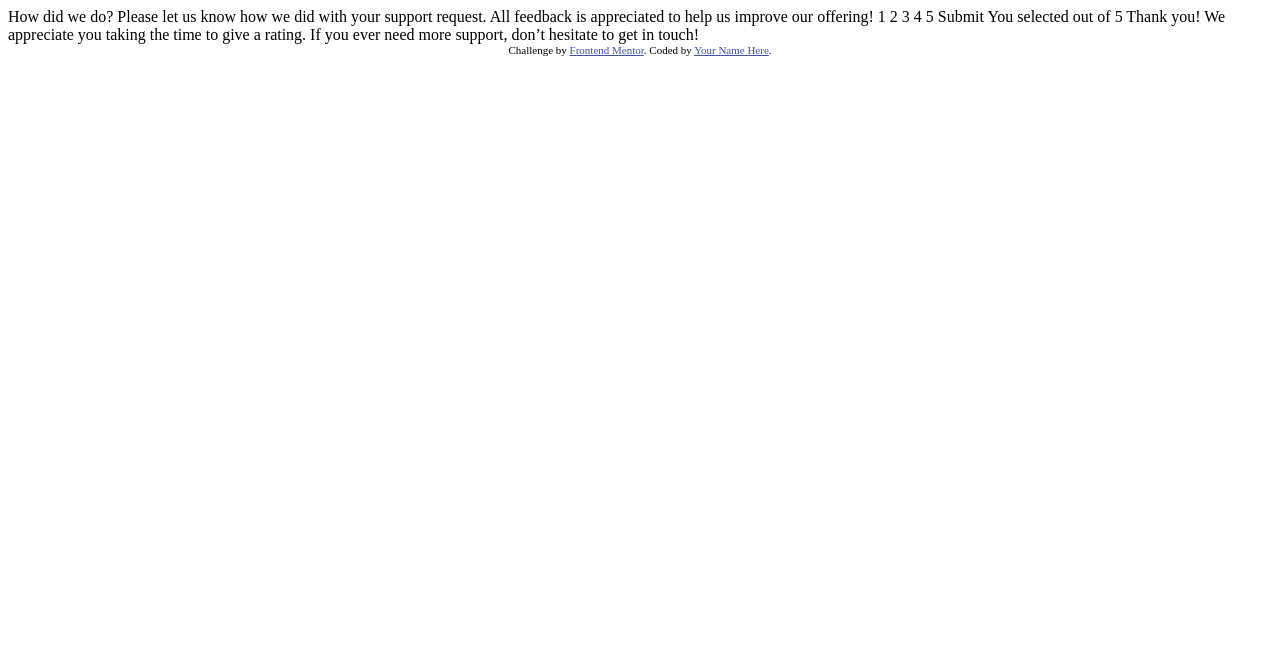
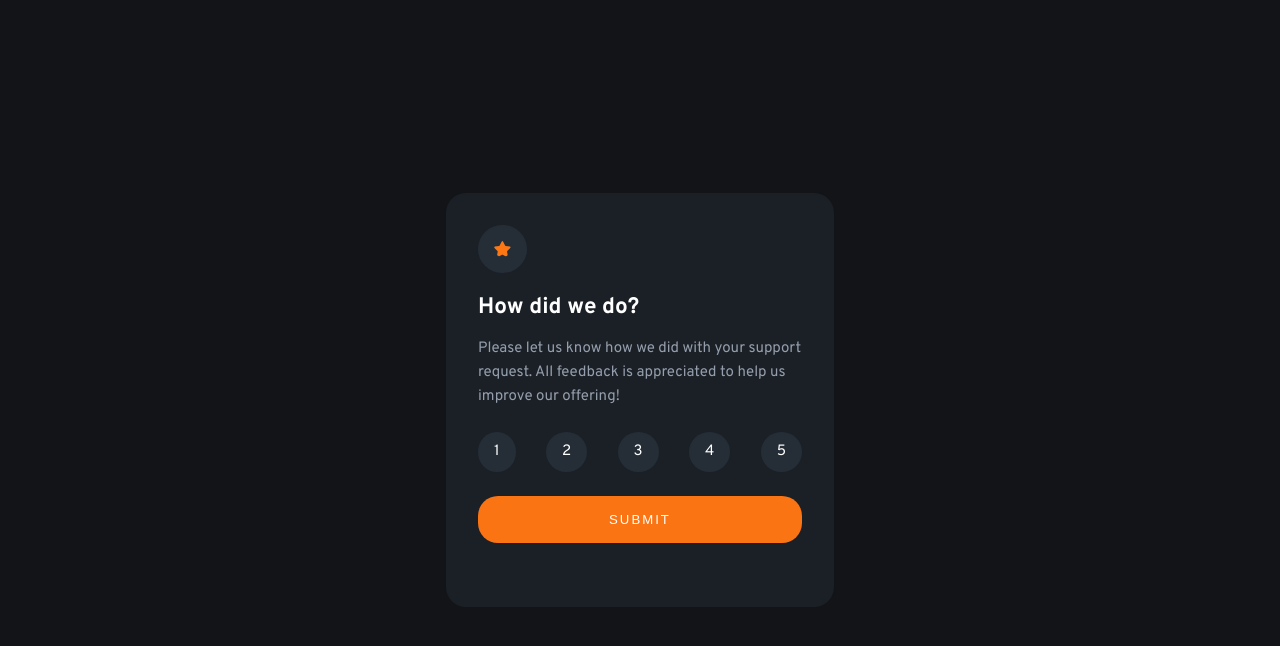
Before and after one commit to takiet60/interactive-rating, a plain HTML site: page index.html in a window 1280 px wide. Drawn offline with Linux system fonts and the light colour scheme.

Commit message:
Complete website development for interactive rating component

```diff
--- a/index.html
+++ b/index.html
@@ -1,49 +1,70 @@
 <!DOCTYPE html>
 <html lang="en">
+
 <head>
   <meta charset="UTF-8">
-  <meta name="viewport" content="width=device-width, initial-scale=1.0"> <!-- displays site properly based on user's device -->
+  <meta name="viewport" content="width=device-width, initial-scale=1.0">
+  <!-- displays site properly based on user's device -->
 
   <link rel="icon" type="image/png" sizes="32x32" href="./images/favicon-32x32.png">
 
   <title>Frontend Mentor | Interactive rating component</title>
+  <link rel="preconnect" href="https://fonts.googleapis.com">
+  <link rel="preconnect" href="https://fonts.gstatic.com" crossorigin>
+  <link href="https://fonts.googleapis.com/css2?family=Overpass:wght@400;700&display=swap" rel="stylesheet">
+  <link rel="stylesheet" href="styles.css">
+</head>
 
-  <!-- Feel free to remove these styles or customise in your own stylesheet 👍 -->
-  <style>
-    .attribution { font-size: 11px; text-align: center; }
-    .attribution a { color: hsl(228, 45%, 44%); }
-  </style>
-</head>
 <body>
+  <main class="wrapper">
 
     <!-- Rating state start -->
-
+    <section class="card card--front" role="card" aria-selected="true">
+      <header class="card__header">
+        <img class="card__icon" src="./images/icon-star.svg" alt="icon star">
+      </header>
+      <h2 class="card__title">
         How did we do?
-
+      </h2>
+      <p class="card__content">
         Please let us know how we did with your support request. All feedback is appreciated
         to help us improve our offering!
-
-  1 2 3 4 5
-
+      </p>
+      <div class="card__options">
+        <span data-value="1" role="option" class="card__option">1</span>
+        <span data-value="2" role="option" class="card__option">2</span>
+        <span data-value="3" role="option" class="card__option">3</span>
+        <span data-value="4" role="option" class="card__option">4</span>
+        <span data-value="5" role="option" class="card__option">5</span>
+      </div>
+      <button type="submit" id="submit" class="btn">
         Submit
+      </button>
+      <span role="error" aria-checked="false" class="card__error">You need to choose one option</span>
+    </section>
 
     <!-- Rating state end -->
 
     <!-- Thank you state start -->
+    <section class="card card--back" role="card" aria-selected="false">
+      <img src="./images/illustration-thank-you.svg" alt="thank you illustration">
+      <p class="card__result">
+        You selected <span id="result">4</span>
+        <!-- Add rating here --> out of 5
 
-  You selected <!-- Add rating here --> out of 5
-
+      </p>
+      <h2 class="card__title">
         Thank you!
-
+      </h2>
+      <p class="card__content">
         We appreciate you taking the time to give a rating. If you ever need more support,
         don’t hesitate to get in touch!
+      </p>
 
+    </section>
     <!-- Thank you state end -->
+  </main>
+  <script src="./scripts.js"></script>
+</body>
 
-
-  <div class="attribution">
-    Challenge by <a href="https://www.frontendmentor.io?ref=challenge" target="_blank">Frontend Mentor</a>.
-    Coded by <a href="#">Your Name Here</a>.
-  </div>
-</body>
 </html>
--- /dev/null
+++ b/scripts.js
@@ -0,0 +1,43 @@
+const options = document.querySelectorAll('[role="option"]')
+const submitBtn = document.querySelector('#submit')
+const cardFront = document.querySelector('.card--front')
+const cardBack = document.querySelector('.card--back')
+const result = document.querySelector('#result')
+const error = document.querySelector('[role="error"]')
+
+let value = 0
+
+options.forEach(option => {
+    option.addEventListener('click', chooseValueOption)
+
+})
+
+submitBtn.addEventListener('click', handleChooseValue)
+
+function chooseValueOption(e) {
+    const targetOption = e.target
+    value = targetOption.dataset.value
+
+    const tabContainer = targetOption.parentNode
+    const mainContainer = tabContainer.parentNode
+
+    if (mainContainer.querySelector('[aria-selected="true"]')) {
+        mainContainer.querySelector('[aria-selected="true"]')
+            .setAttribute('aria-selected', false)
+    }
+
+    targetOption.setAttribute('aria-selected', true)
+
+}
+
+function handleChooseValue() {
+    if (value) {
+        cardFront.setAttribute('aria-selected', false)
+        cardBack.setAttribute('aria-selected', true)
+        result.textContent = value
+        return
+    }
+
+    error.setAttribute('aria-checked', true)
+
+}
--- /dev/null
+++ b/styles.css
@@ -0,0 +1,129 @@
+:root {
+  --clr-white: 0, 0%, 100%;
+  --clr-light-grey: 217, 12%, 63%;
+  --clr-medium-grey: 216, 12%, 54%;
+  --clr-dark-blue: 213, 19%, 18%;
+  --clr-very-dark-blue: 216, 12%, 8%;
+  --clr-orange: 25, 97%, 53%;
+}
+
+*,
+*::after,
+*::before {
+  box-sizing: 0;
+  margin: 0;
+}
+
+html {
+  font-size: 100%;
+}
+
+body {
+  font-family: "Overpass", sans-serif;
+  font-size: 0.9375rem;
+  background-color: hsl(var(--clr-very-dark-blue));
+  color: hsl(var(--clr-white));
+  line-height: 1.6;
+}
+
+.wrapper {
+  min-height: 100vh;
+  width: 100%;
+  display: flex;
+  justify-content: center;
+  align-items: center;
+  position: relative;
+}
+
+.card[aria-selected="true"] {
+  padding: 2rem;
+  background-color: hsl(var(--clr-dark-blue), 0.5);
+  border-radius: 20px;
+  height: 350px;
+  max-width: 324px;
+  position: absolute;
+}
+
+.card[aria-selected="false"] {
+  z-index: -1;
+  opacity: 0;
+}
+
+.card--back {
+  text-align: center;
+}
+
+.card > * {
+  margin-bottom: 0.5em;
+}
+
+.card__icon {
+  background-color: hsl(var(--clr-dark-blue));
+  padding: 1rem;
+  border-radius: 50%;
+}
+
+.card__content {
+  color: hsl(var(--clr-light-grey));
+}
+
+.card__options {
+  padding: 1rem 0;
+  display: flex;
+  justify-content: space-between;
+}
+
+.card__option {
+  padding: 0.5rem 1rem;
+  background-color: hsla(var(--clr-dark-blue));
+  border-radius: 50%;
+  transition: 300ms ease-in-out;
+}
+
+.card__option:hover {
+  background-color: hsl(var(--clr-light-grey));
+  cursor: pointer;
+}
+
+.card__option:focus,
+.card__option:active,
+.card__option[aria-selected="true"] {
+  background-color: hsl(var(--clr-orange));
+}
+
+.card__result {
+  background-color: hsl(var(--clr-dark-blue));
+  padding: 0.5rem;
+  border-radius: 20px;
+  width: fit-content;
+  margin: 0.5rem auto;
+  color: hsl(var(--clr-orange), 0.7);
+}
+
+.card__error[aria-checked="true"] {
+  color: hsl(var(--clr-orange));
+}
+
+.card__error[aria-checked="false"] {
+  display: none;
+}
+
+.btn {
+  background-color: hsl(var(--clr-orange));
+  color: hsl(var(--clr-white));
+  width: 100%;
+  padding: 1rem;
+  outline: none;
+  border: none;
+  border-radius: 20px;
+  font-size: 0.825rem;
+  letter-spacing: 2px;
+  text-transform: uppercase;
+  transition: 0.3s ease-in-out;
+}
+
+.btn:hover {
+  background-color: hsl(var(--clr-white));
+  color: hsl(var(--clr-orange));
+  cursor: pointer;
+}
```
Lines whose indentation alone changed are shown as unchanged.
